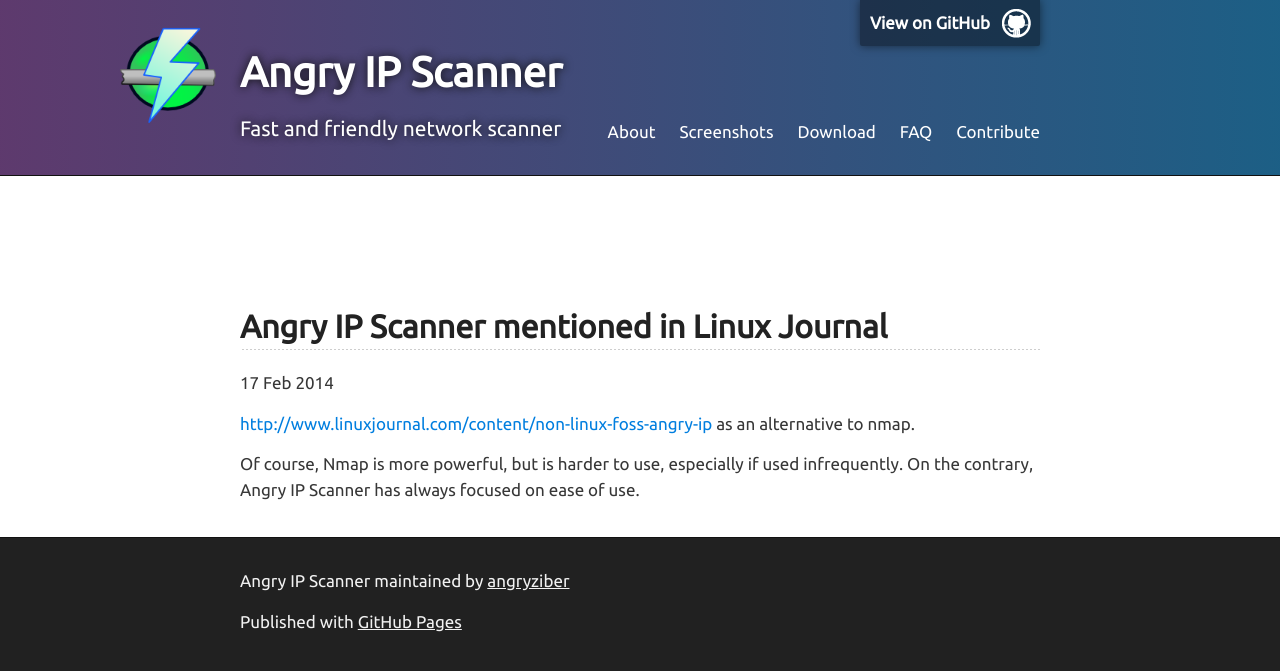
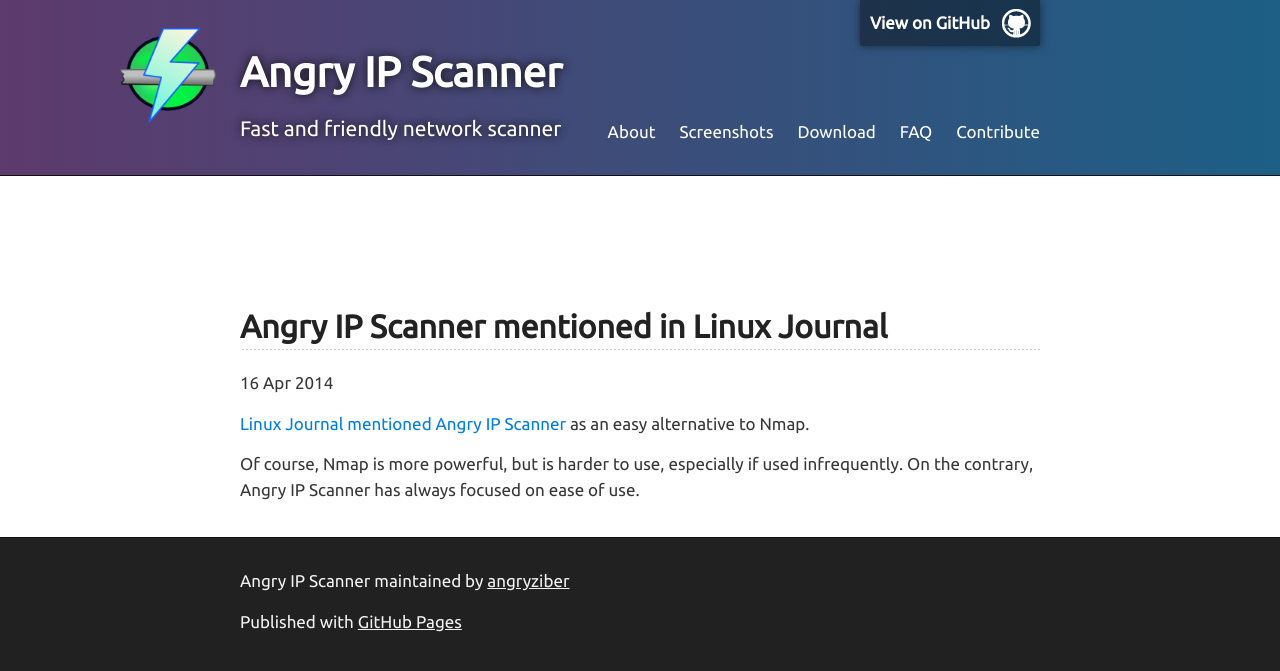
Before and after one commit to angryip/ipscan, a Jekyll site: the page built from _posts/2014-04-16-linuxjournal.markdown, in a window 1280 px wide. Shown: the top 671 px of the page. Built offline with Jekyll 4.4.1, drawn with Linux system fonts in a browser that asks for light colours.

Commit message:
markdown fixed

```diff
--- a/_posts/2014-04-16-linuxjournal.markdown
+++ b/_posts/2014-04-16-linuxjournal.markdown
@@ -1,10 +1,10 @@
 ---
 layout: post
 title:  "Angry IP Scanner mentioned in Linux Journal"
-date:   2014-02-17 21:07:48
+date:   2014-04-16
 ---
 
-[http://www.linuxjournal.com/content/non-linux-foss-angry-ip](Linux Journal mentioned Angry IP Scanner) as an alternative to nmap.
+[Linux Journal mentioned Angry IP Scanner](http://www.linuxjournal.com/content/non-linux-foss-angry-ip) as an easy alternative to Nmap.
 
 Of course, Nmap is more powerful, but is harder to use, especially if used infrequently. On the contrary, Angry IP Scanner
  has always focused on ease of use.
```
